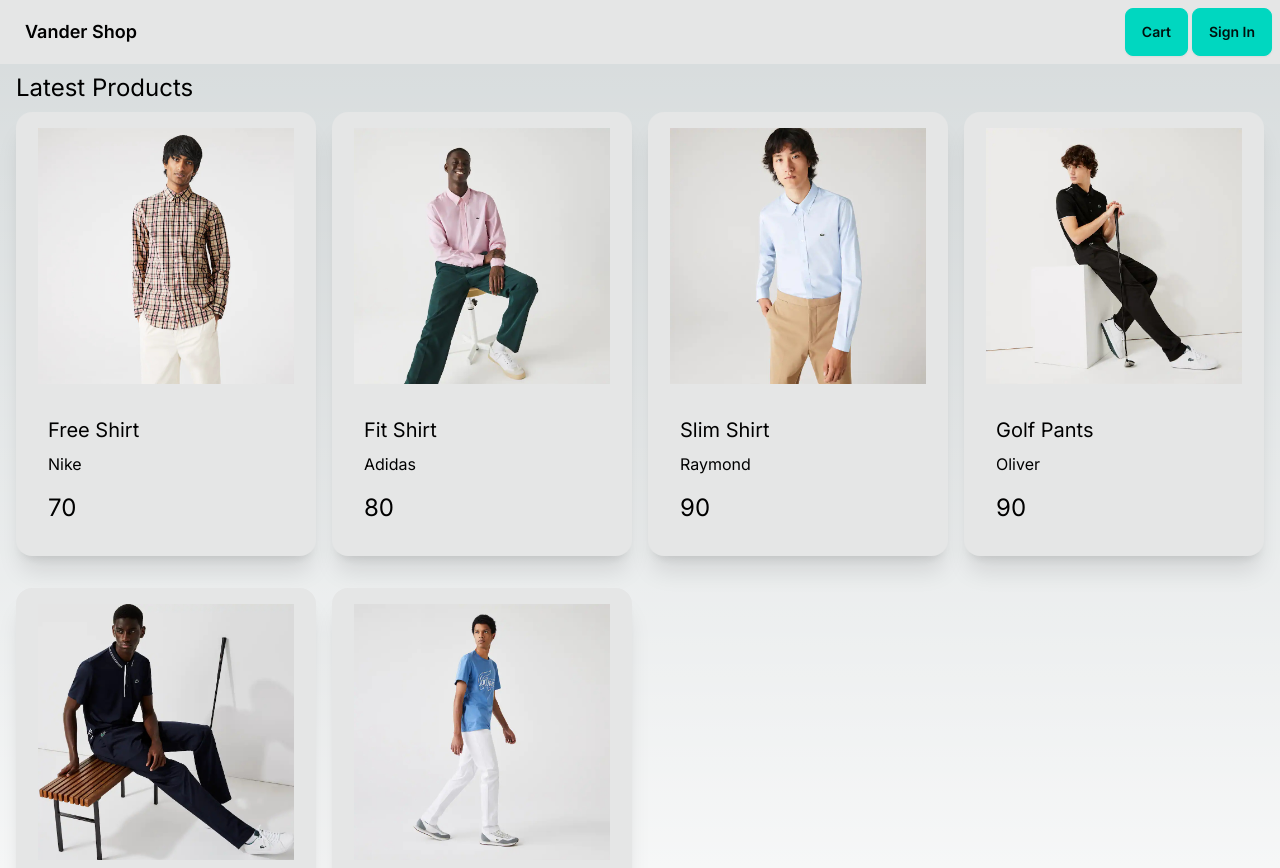
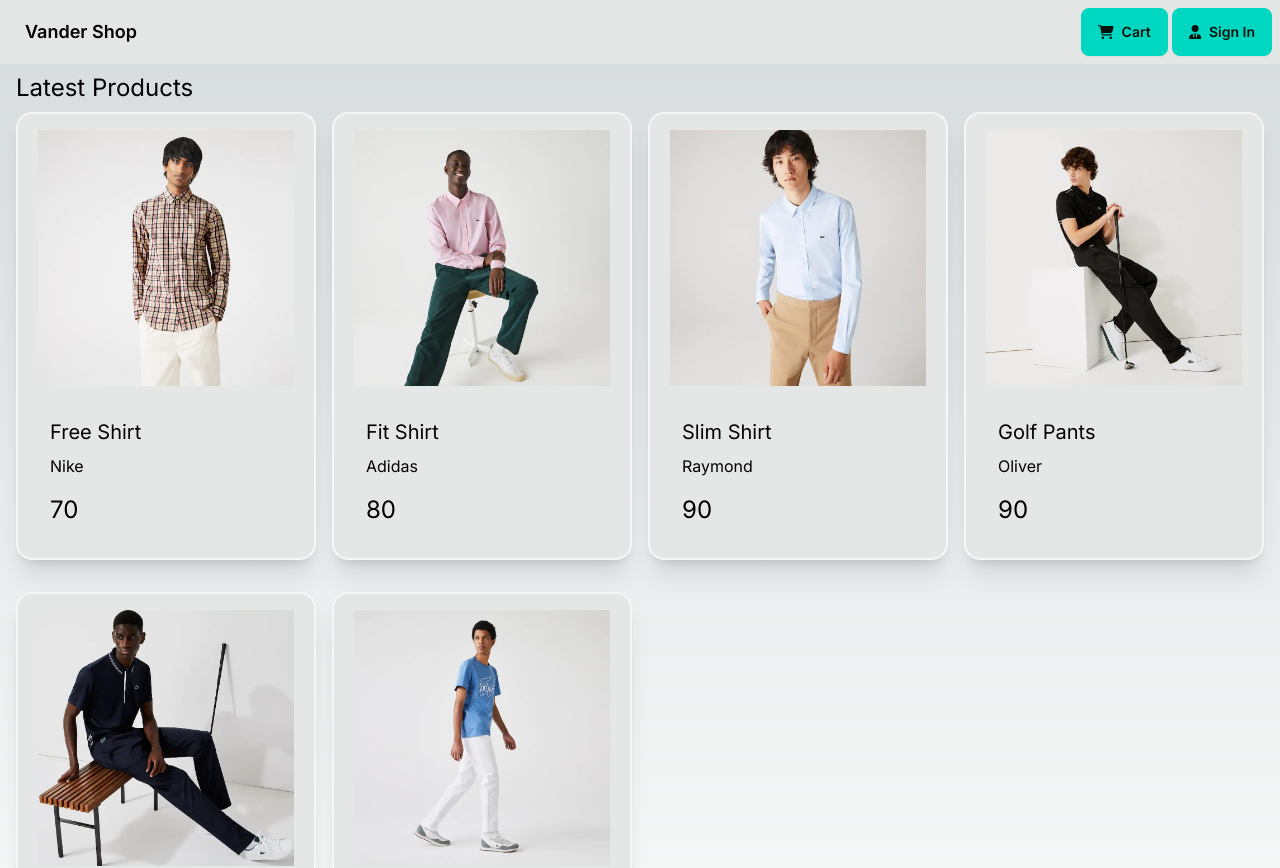
Before and after one commit to kervy-cantos/Vander-Shop, a Next.js app: page / in a window 1280 px wide. Shown: the top 868 px of the page. Built offline with nearby package versions, Linux system fonts and the light colour scheme.

Commit message:
add icons

```diff
--- a/app/globals.css
+++ b/app/globals.css
@@ -28,6 +28,15 @@ body {
 .grid-photo {
 	transition: ease-in-out 0.5s;
 }
+
+.product-cards {
+	transition: all 0.4s;
+	box-sizing: border-box;
+	border: 2px solid #fffa;
+}
+.product-cards:hover {
+	border: solid aqua 2px;
+}
 @layer utilities {
 	.text-balance {
 		text-wrap: balance;
--- a/app/layout.js
+++ b/app/layout.js
@@ -1,5 +1,8 @@
 import { Inter } from 'next/font/google';
 import './globals.css';
+import '@fortawesome/fontawesome-svg-core/styles.css';
+import { config } from '@fortawesome/fontawesome-svg-core';
+config.autoAddCss = false;
 import Header from '@/components/header/header';
 
 const inter = Inter({ subsets: ['latin'] });
--- a/components/header/header.js
+++ b/components/header/header.js
@@ -1,6 +1,9 @@
 'use client';
 
 import { useCartStore } from '@/lib/zustand/useCartStore';
+import { FontAwesomeIcon } from '@fortawesome/react-fontawesome';
+import { faCartShopping } from '@fortawesome/free-solid-svg-icons';
+import { faUserTie } from '@fortawesome/free-solid-svg-icons';
 import Link from 'next/link';
 import React from 'react';
 
@@ -16,6 +19,7 @@ const Header = () => {
 					<ul className='flex gap-1'>
 						<li>
 							<Link className='btn btn-accent rounded-btn' href='/cart'>
+								<FontAwesomeIcon icon={faCartShopping} />
 								Cart{' '}
 								{items.length > 0 && (
 									<div className='badge badge-warning'>{items.reduce((a, c) => a + c.qty, 0)}</div>
@@ -25,6 +29,7 @@ const Header = () => {
 
 						<li>
 							<Link className='btn btn-accent rounded-btn' href='/signin'>
+								<FontAwesomeIcon icon={faUserTie} />
 								Sign In
 							</Link>
 						</li>
--- a/components/products/ProductItem.js
+++ b/components/products/ProductItem.js
@@ -4,7 +4,7 @@ import React from 'react';
 
 const ProductItem = ({ product }) => {
 	return (
-		<div className='card bg-base-300 shadow-xl mb-4'>
+		<div className='product-cards card bg-base-300 shadow-xl mb-4'>
 			<figure>
 				<Link href={`/product/${product.slug}`}>
 					<Image
--- a/package.json
+++ b/package.json
@@ -9,6 +9,11 @@
     "lint": "next lint"
   },
   "dependencies": {
+    "@fortawesome/fontawesome-svg-core": "^6.5.2",
+    "@fortawesome/free-brands-svg-icons": "^6.5.2",
+    "@fortawesome/free-regular-svg-icons": "^6.5.2",
+    "@fortawesome/free-solid-svg-icons": "^6.5.2",
+    "@fortawesome/react-fontawesome": "^0.2.0",
     "next": "14.2.1",
     "react": "^18",
     "react-dom": "^18",
```
Also changed, not shown: 1 other file (tests, documents, lock files or other folders).
